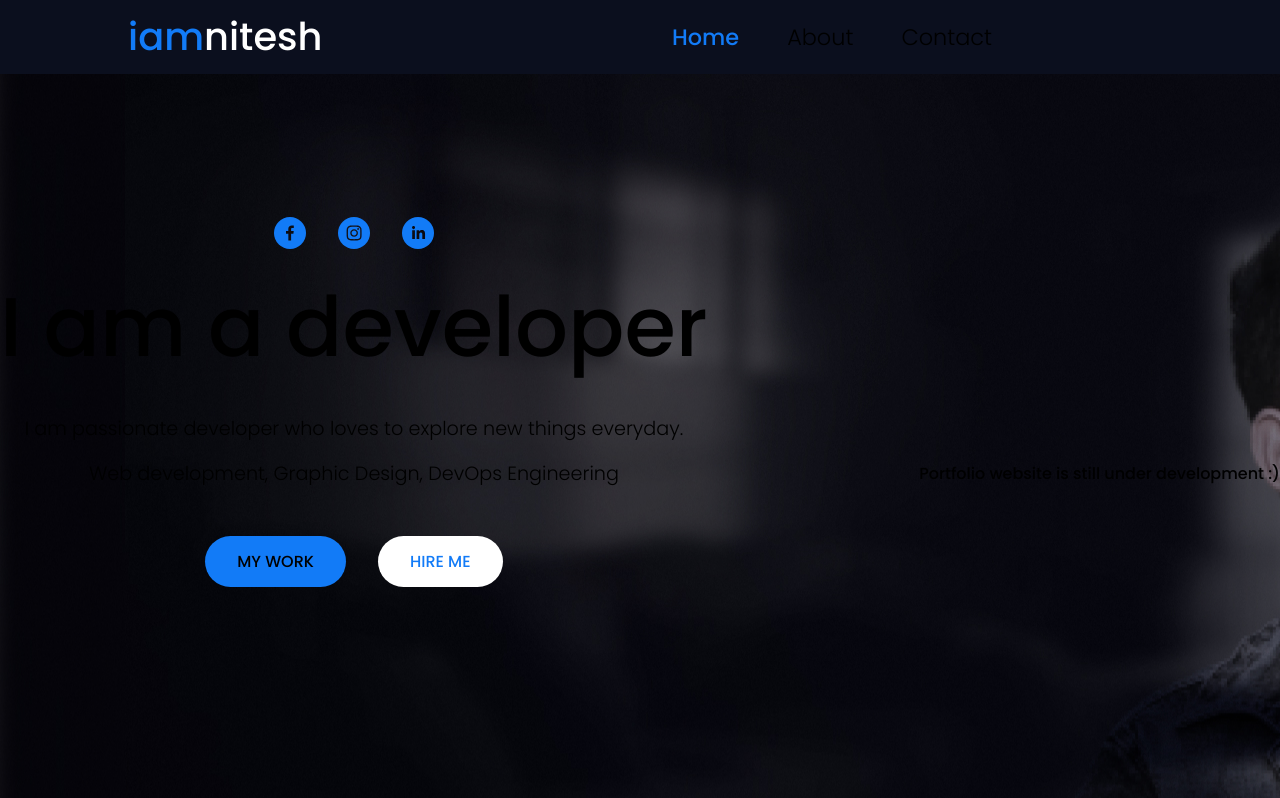
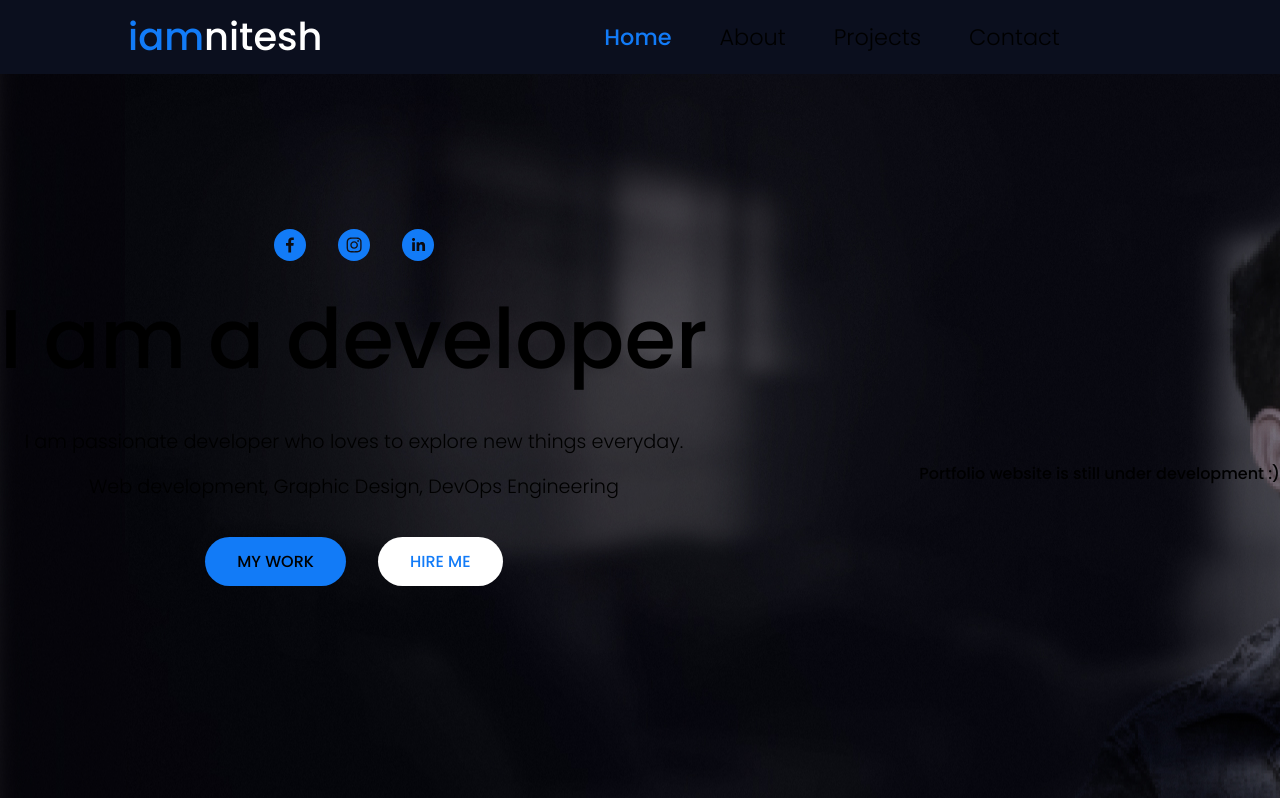
Before and after one commit to niteshswarnakar/my-app, a Next.js app: page / in a window 1280 px wide. Shown: the top 798 px of the page. Built offline with nearby package versions, Linux system fonts and the light colour scheme.

Commit message:
added another nav bar

```diff
--- a/pages/index.js
+++ b/pages/index.js
@@ -30,13 +30,24 @@ export default function Home() {
           <ul className={styles.navlinks}>
             <div className={styles.leftnav}>
               <li className={styles.iamnitesh}>
-                iam<span className={styles.nitesh_span}>nitesh</span>
+                <a href="">
+                  iam<span className={styles.nitesh_span}>nitesh</span>
+                </a>
               </li>
             </div>
             <div className={styles.rightnav}>
-              <li className={styles.home}>Home</li>
-              <li>About</li>
-              <li>Contact</li>
+              <li className={styles.home}>
+                <a href="">Home</a>
+              </li>
+              <li>
+                <a href="">About</a>
+              </li>
+              <li>
+                <a href="">Projects</a>
+              </li>
+              <li>
+                <a href="">Contact</a>
+              </li>
             </div>
           </ul>
         </nav>
@@ -82,11 +93,15 @@ export default function Home() {
                 <p>Web development, Graphic Design, DevOps Engineering</p>
               </div>
               <div className={styles.action_button}>
-                <div className={styles.my_work}>
-                  <a href="">MY WORK</a>
+                <div>
+                  <a className={styles.my_work} href="">
+                    MY WORK
+                  </a>
                 </div>
-                <div className={styles.hire_me}>
-                  <a href="">HIRE ME</a>
+                <div>
+                  <a className={styles.hire_me} href="">
+                    HIRE ME
+                  </a>
                 </div>
               </div>
             </div>
```
